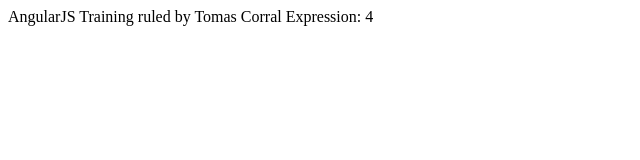
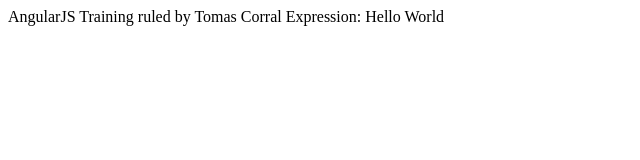
Before and after one commit to tcorral/AngularJS-Training, a plain HTML site: page source/index.html in a window 1280 px wide. Shown: the full height of the page, 0-640 px from the left. Drawn offline with nearby package versions, Linux system fonts and the light colour scheme.

Commit message:
Add AngularJS expression concatenate strings.

```diff
--- a/source/index.html
+++ b/source/index.html
@@ -6,7 +6,7 @@
 </head>
 <body ng-app>
     AngularJS Training ruled by Tomas Corral
-    Expression: {{2 + 2}}
+    Expression: {{ 'Hello' + ' ' + 'World' }}
     <script src="https://code.angularjs.org/1.2.28/angular.js"></script>
 </body>
 </html>
```
